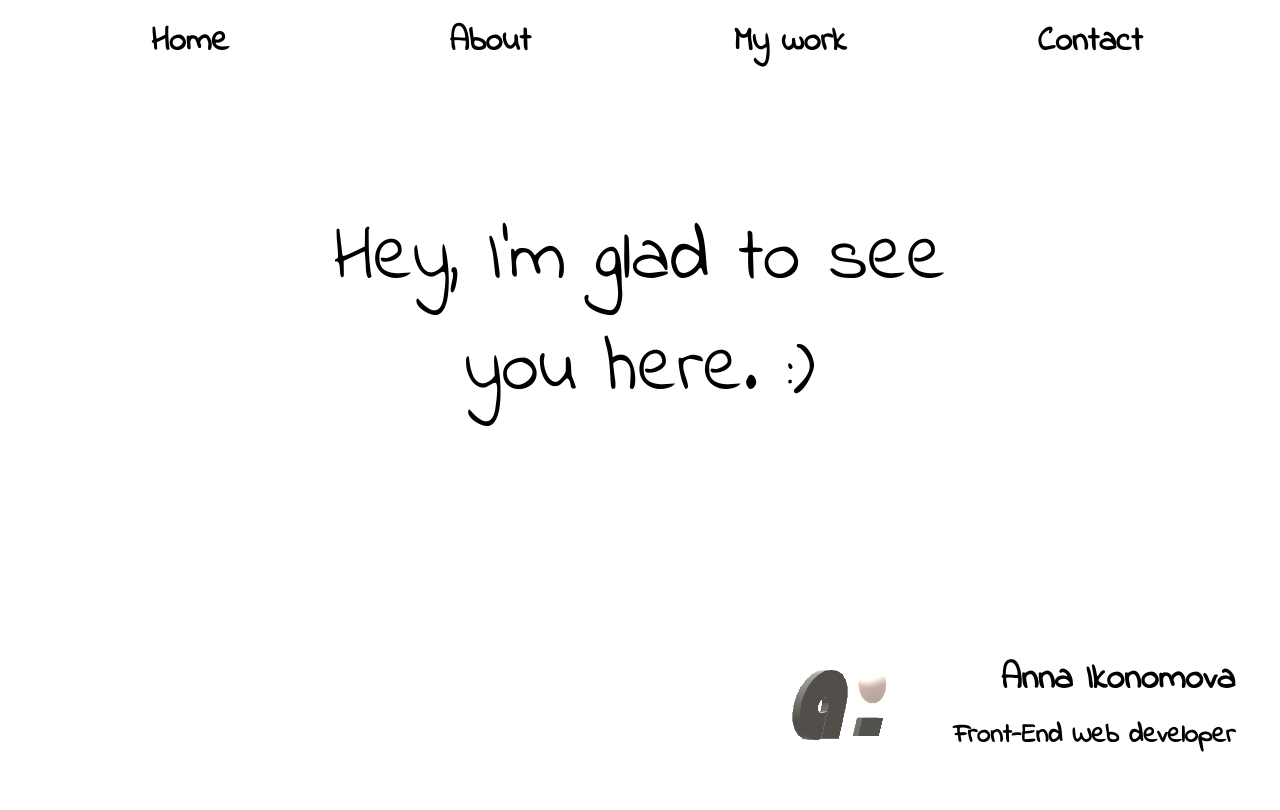
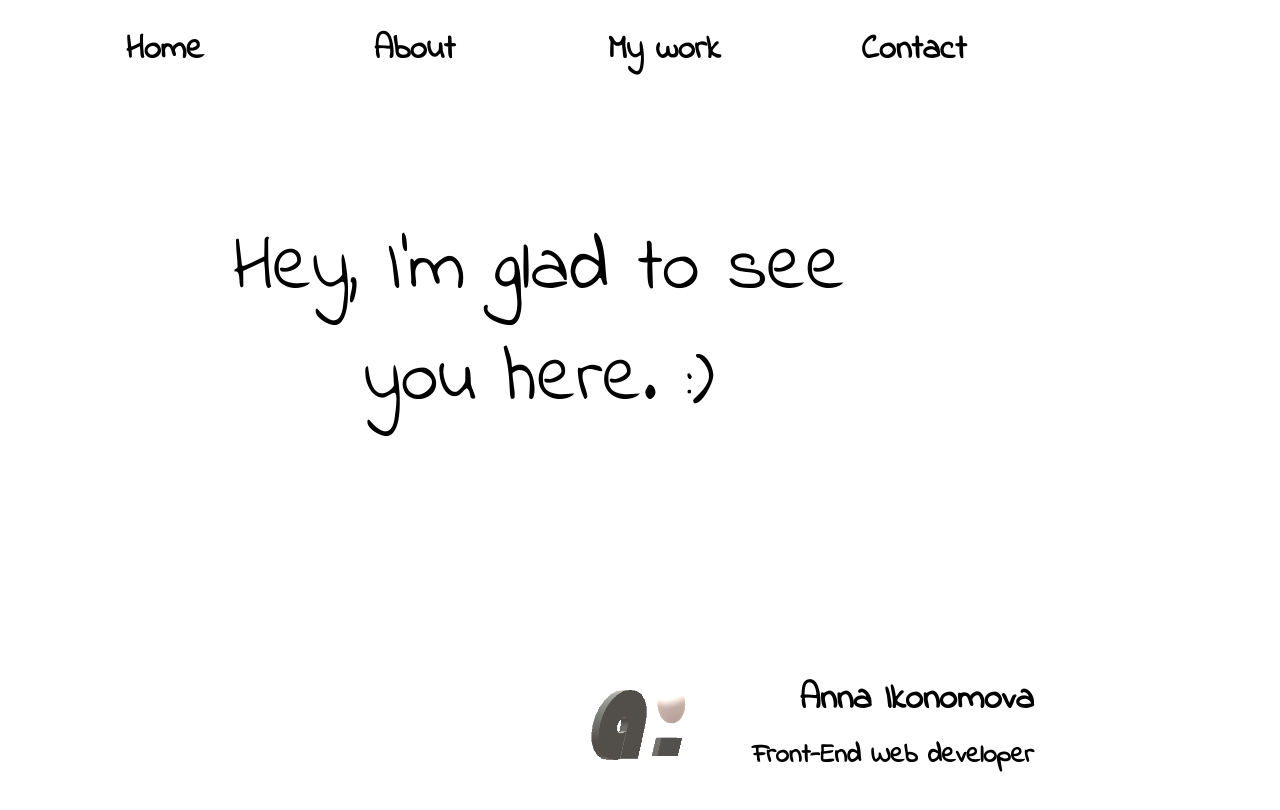
Before and after one commit to anikonomova/Portfolio, a React (Create React App) app: page / in a window 1280 px wide. Shown: the top 810 px of the page. Built offline with nearby package versions, Linux system fonts and the light colour scheme.

Commit message:
Fix  body

```diff
--- a/src/App.js
+++ b/src/App.js
@@ -11,7 +11,9 @@ class App extends Component {
   render() {
     return (
       <div className="container">
-      <div className="boxmenu">
+      { (navigator.onLine) &&
+        (<div>
+          <div className="boxmenu">
       <section id= 'menu'>
       <Link to="/home"><button className='navigation' tabIndex = {-1}>Home</button></Link>
       <Link to="/about"><button className='navigation' tabIndex = {-1}>About</button></Link>
@@ -39,8 +41,15 @@ class App extends Component {
       )} />
       </main>
     </div>
-    </div>
-  )
+  </div>)}
+      { (!navigator.onLine) &&
+         (<div>
+           <h2>Oops! Something went wrong! Check your internet connection!</h2>
+           </div>)
+         }
+         </div>
+
+    );
   }
 }
 
--- a/src/index.css
+++ b/src/index.css
@@ -1,11 +1,7 @@
 body {
-  margin: 0;
-  padding: 0;
-  font-family: -apple-system, BlinkMacSystemFont, "Segoe UI", "Roboto", "Oxygen",
-    "Ubuntu", "Cantarell", "Fira Sans", "Droid Sans", "Helvetica Neue",
-    sans-serif;
-  -webkit-font-smoothing: antialiased;
-  -moz-osx-font-smoothing: grayscale;
+  margin-left: auto;
+  margin-right: auto;
+  max-width: 1200px;
 }
 
 code {
```
